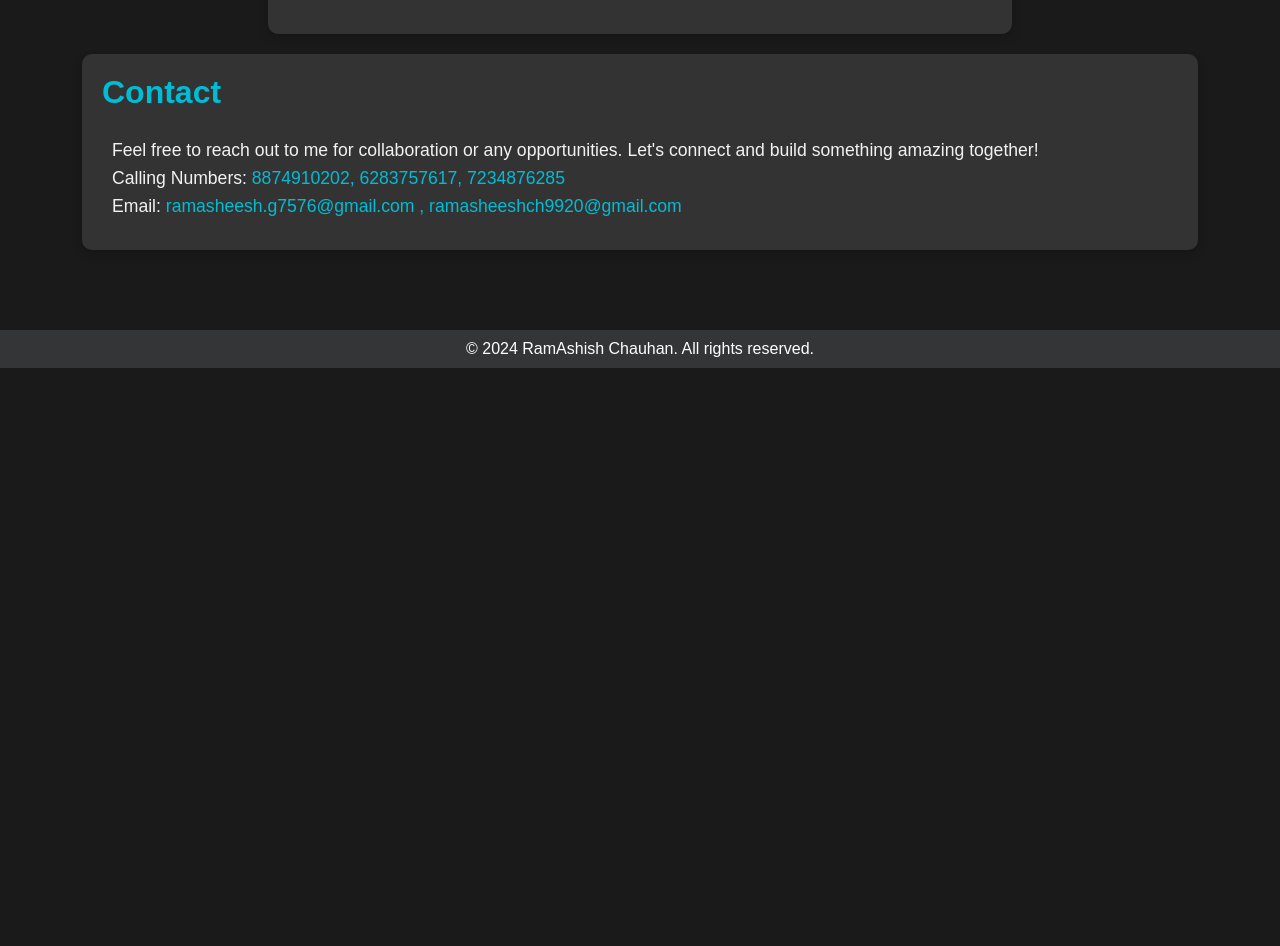
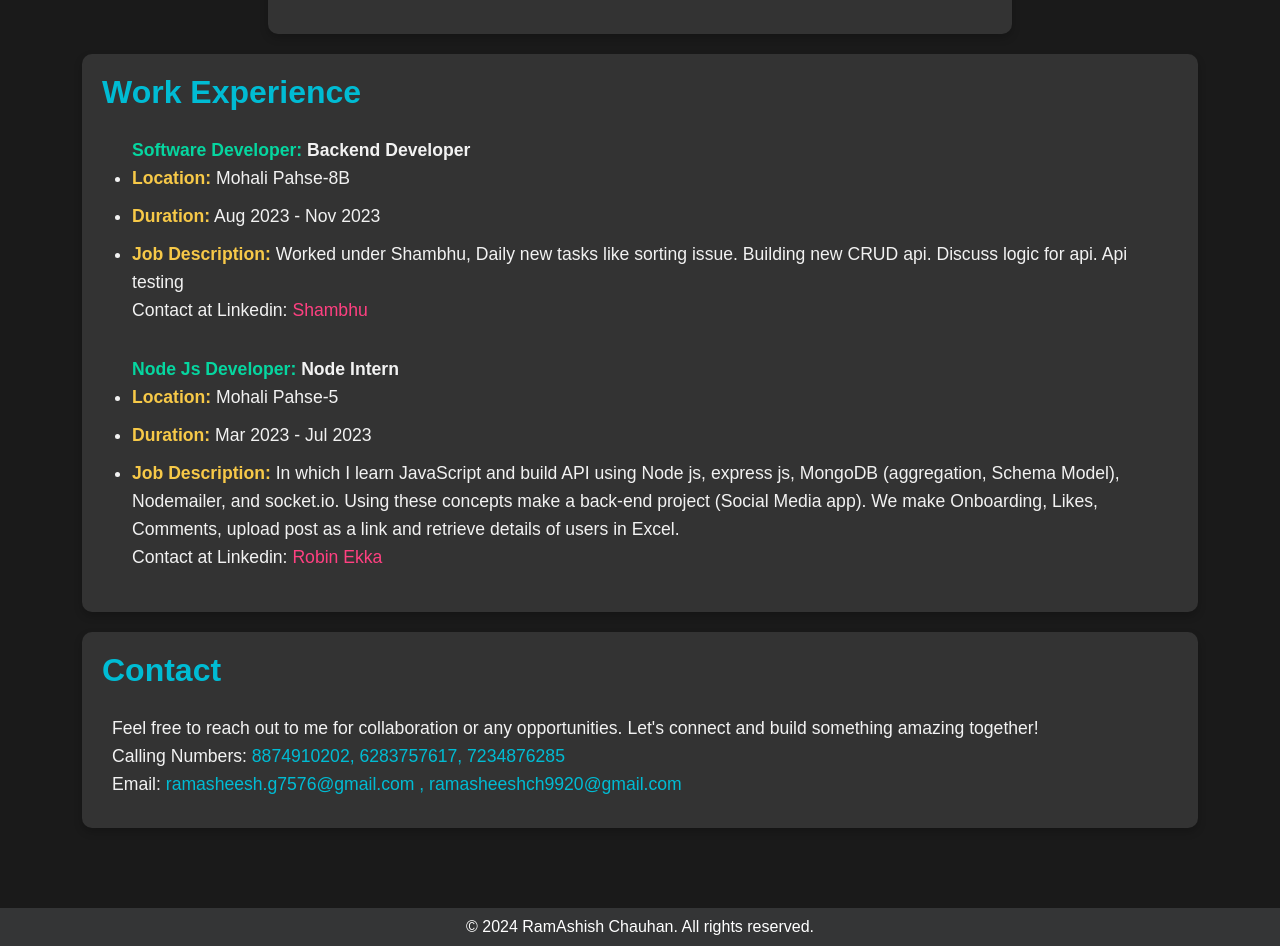
Before and after one commit to Ramasheesh/MERN, a React (Create React App) app in the folder portfolio/: page /about in a window 1280 px wide. Shown: the part 720-1666 px from the top of the page. Before the commit the page ends 1088 px from the top, so only its background shows below. Built offline with nearby package versions, Linux system fonts and the light colour scheme.

Commit message:
:white_check_mark: :zap: added Work experiance

```diff
--- a/portfolio/src/Component/js/About.js
+++ b/portfolio/src/Component/js/About.js
@@ -7,7 +7,7 @@ const About = () => {
       <div className="slide-1">
         <h1 className="slide-title">About Me</h1>
         <ul>
-          <p className="slide-content">
+          <p className="slide-content " style={{marginLeft: "20px", padding:'10px'}}>
             <li>
               <strong>Name:</strong> RamAshish Chauhan
               <br />
@@ -19,11 +19,13 @@ const About = () => {
             <li>
               <strong>Profession:</strong> I am a passionate and dedicated
               software developer with a strong foundation in Computer Science
-              and Engineering, having completed my <span className='highlight-2'>B.E / B.Tech </span> from
-              <span className='highlight-2'> Punjab University Chandigarh</span>. With a keen interest in mobile and
-              web development, I am proficient in technologies like NodeJS and
-              ReactJS, allowing me to build responsive, user-friendly applications
-              across different platforms.
+              and Engineering, having completed my{" "}
+              <span className="highlight-2">B.E / B.Tech </span> from
+              <span className="highlight-2"> Punjab University Chandigarh</span>
+              . With a keen interest in mobile and web development, I am
+              proficient in technologies like NodeJS and ReactJS, allowing me to
+              build responsive, user-friendly applications across different
+              platforms.
             </li>
           </p>
         </ul>
@@ -31,12 +33,20 @@ const About = () => {
 
       <div className="slide-2">
         <h1 className="slide-title">Education</h1>
-        <ul className="slide-content">
-          <li>Completed 12th in 2016 with <span className='highlight-2'> 81% </span> Marks in Science subjects.</li>
-          <li>Completed 10th in 2014 with <span className='highlight-2'> 83% </span> Marks in Science subjects.</li>
+        <ul className="slide-content" style={{marginLeft: "20px", padding:'10px'}}>
           <li>
-            Prepared for JEE Mains + Advanced from Kota Center
-            (Career-Point and Resonance) in 2016 and 2017.
+            Completed 12th in 2016 with{" "}
+            <span className="highlight-2"> 81% </span> Marks in Science
+            subjects.
+          </li>
+          <li>
+            Completed 10th in 2014 with{" "}
+            <span className="highlight-2"> 83% </span> Marks in Science
+            subjects.
+          </li>
+          <li>
+            Prepared for JEE Mains + Advanced from Kota Center (Career-Point and
+            Resonance) in 2016 and 2017.
           </li>
           <li>
             B.E / B.Tech in Computer Science and Engineering from Punjab
@@ -45,12 +55,71 @@ const About = () => {
         </ul>
       </div>
       <div className="slide-1">
+        <h1 className="slide-title">Work Experience</h1>
+        <ul>
+          <p className="slide-content" style={{marginLeft: "20px", padding:'10px'}}>
+            <h4>
+              <strong> <span className="highlight">Software Developer: </span></strong>Backend Developer
+            </h4>
+            <li>
+              <strong>Location: </strong> Mohali Pahse-8B
+              <br />
+            </li>
+            <li>
+              <strong>Duration:</strong> Aug 2023 - Nov 2023
+              <br />
+            </li>
+            <li>
+              <strong>Job Description:</strong> Worked under Shambhu, Daily new
+              tasks like sorting issue. Building new CRUD api. Discuss logic for
+              api. Api testing
+              <br />
+              Contact at Linkedin:<span className="highlight-2"> Shambhu</span>
+            </li>
+          </p>
+        </ul>
+        <ul>
+          <p className="slide-content" style={{marginLeft: "20px", padding:'10px'}}>
+            <h4>
+              <strong><span className="highlight">Node Js Developer:</span> </strong> Node Intern
+            </h4>
+            <li>
+              <strong>Location: </strong> Mohali Pahse-5
+              <br />
+            </li>
+            <li>
+              <strong>Duration:</strong> Mar 2023 - Jul 2023
+              <br />
+            </li>
+            <li>
+              <strong>Job Description:</strong> In which I learn JavaScript and
+              build API using Node js, express js, MongoDB (aggregation, Schema
+              Model), Nodemailer, and socket.io. Using these concepts make a
+              back-end project (Social Media app). We make Onboarding, Likes,
+              Comments, upload post as a link and retrieve details of users in
+              Excel.
+              <br />
+              Contact at Linkedin:<span className="highlight-2"> Robin Ekka</span>
+            </li>
+          </p>
+        </ul>
+      </div>
+      <div className="slide-1">
         <h1 className="slide-title">Contact</h1>
         <p className="slide-content">
           Feel free to reach out to me for collaboration or any opportunities.
           Let's connect and build something amazing together!
-          <br/>Calling Numbers: <span style={{color:"#00bcd4"}}>8874910202, 6283757617, 7234876285</span> <br/>Email: <span style={{color:"#00bcd4"}}>ramasheesh.g7576@gmail.com , ramasheeshch9920@gmail.com</span>
-          </p>
+          <br />
+          Calling Numbers:{" "}
+          <span style={{ color: "#00bcd4" }}>
+            8874910202, 6283757617, 7234876285
+          </span>{" "}
+          <br />
+          Email:{" "}
+          <span style={{ color: "#00bcd4" }}>
+            ramasheesh.g7576@gmail.com ,{" "} ramasheeshch9920@gmail.com
+          </span>
+        </p>
       </div>
     </div>
   );
```
